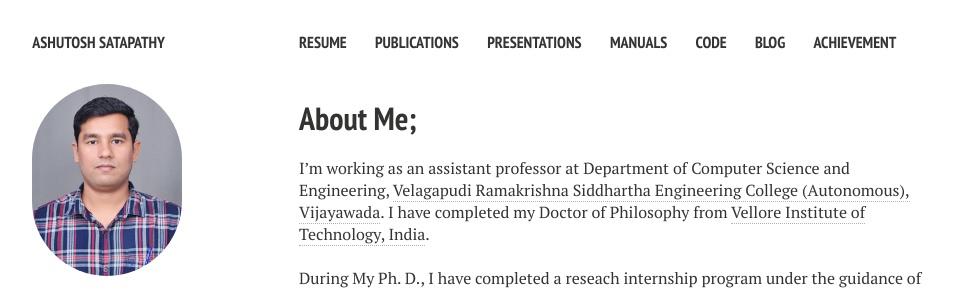
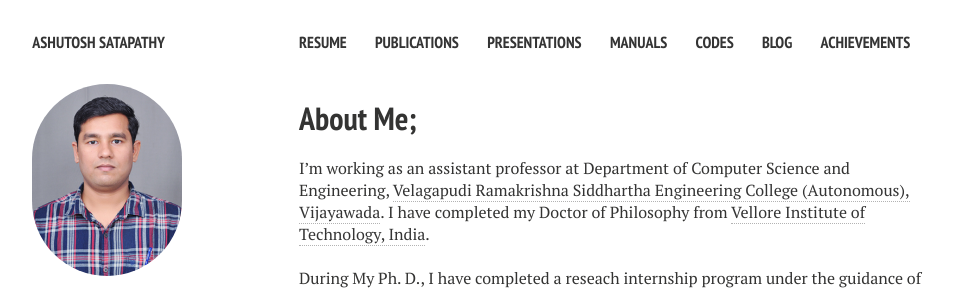
Before and after one commit to ashutoshsatapathy1990/ashutoshsatapathy1990.github.io, a Jekyll site: the page built from index.md, in a window 1280 px wide. Shown: the top 290 px of the page, without its empty margins (21-974 px from the left). Built offline with Jekyll 4.4.1, drawn with Linux system fonts in a browser that asks for light colours; nearby versions of some CDN libraries; comment, search, counter and statistics services are not loaded.

Commit message:
Update _config.yml

```diff
--- a/_config.yml
+++ b/_config.yml
@@ -33,11 +33,11 @@ links:
     url: /presentations/
   - title: Manuals
     url: /manuals/
-  - title: Code
+  - title: Codes
     url: /code/
   - title: Blog
     url: #
-  - title: Achievement
+  - title: Achievements
     url: /achievement/
 
 # http://en.wikipedia.org/wiki/List_of_tz_database_time_zones
```
